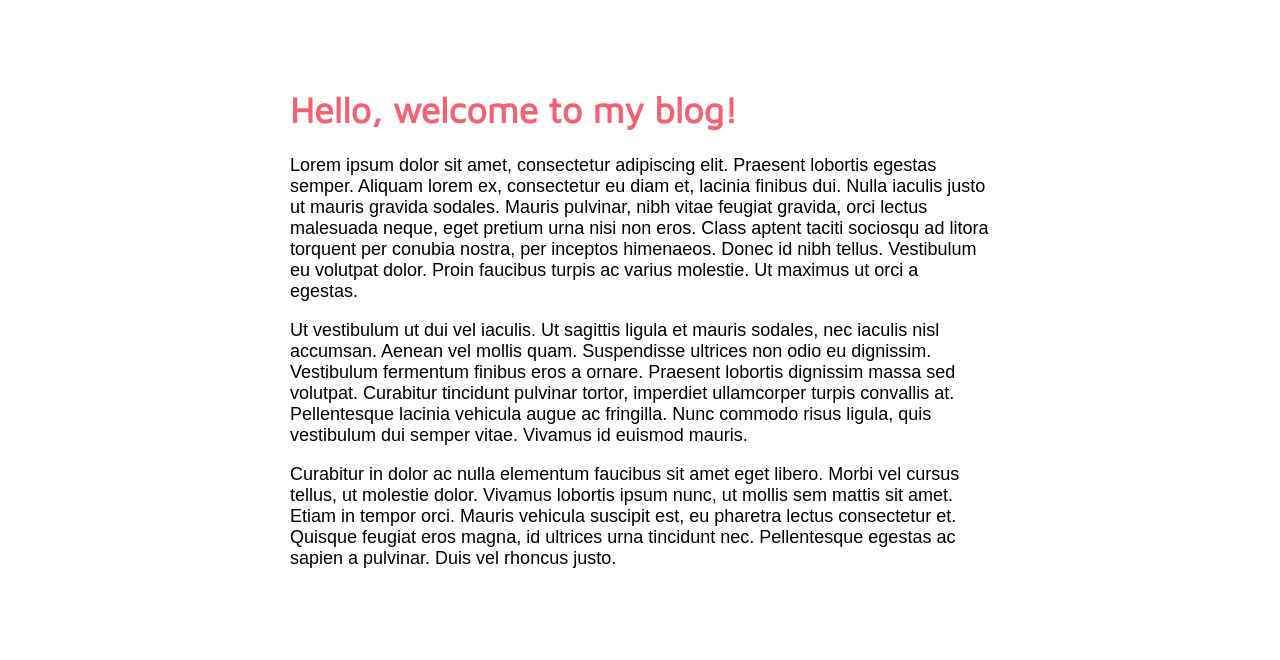
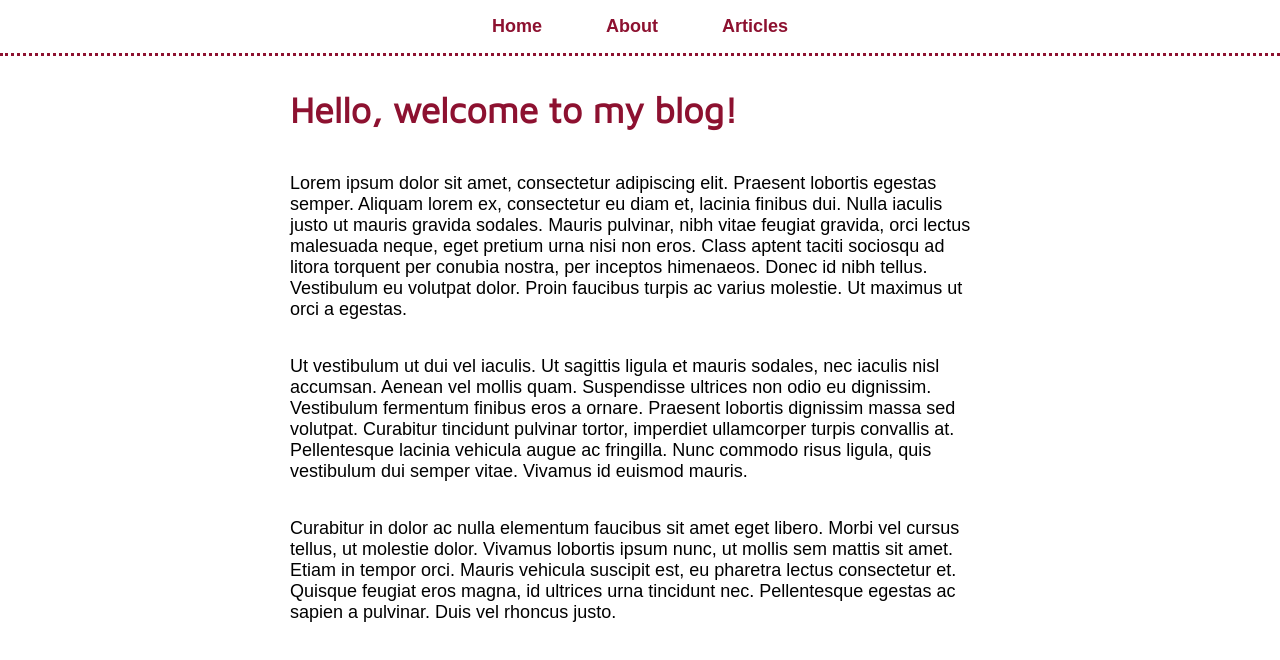
Before and after one commit to sharonay2015/basic-blog, a React (Create React App) app: page / in a window 1280 px wide. Shown: the top 660 px of the page. Built offline with nearby package versions, Linux system fonts and the light colour scheme; a web font is replaced by a local one.

Commit message:
added some basic styling to css file

```diff
--- a/src/App.css
+++ b/src/App.css
@@ -1,4 +1,8 @@
 @import url('https://fonts.googleapis.com/css?family=Maven+Pro|Satisfy|Sulphur+Point&display=swap');
+
+:root {
+  --main-color: #8d1130;
+}
 
 body {
   font-family: 'Sulphur Point', sans-serif;
@@ -8,7 +12,7 @@
 
 h1 {
   font-family: 'Maven Pro', sans-serif;
-  color: rgba(243, 79, 96, 0.89)
+  color: var(--main-color);
 }
 
 /* align content so that it does not span width of the page */
@@ -18,9 +22,83 @@
   padding-top: 64px;
 }
 
+nav {
+  border-bottom: 3px dotted var(--main-color);
+  text-align: center;
+  position: fixed;
+  top: 0;
+  width: 100%;
+  background: white;
+}
 
+nav ul {
+  list-style-type: none;
+  margin: 0;
+  padding: 0;
+}
 
+nav li {
+  display: inline-block;
+  padding-top: 16px;
+  padding-bottom: 16px;
+}
 
+nav a {
+  text-decoration: none;
+  color: var(--main-color);
+  font-weight: bold;
+  padding: 16px 32px;
+}
+
+nav a:hover {
+  background: var(--main-color);
+  color: white;
+}
+
+.article-list-item {
+  text-decoration: none;
+  color: black;
+  padding: 16px 0 0 0;
+}
+
+.article-list-item p {
+  padding-bottom: 32px;
+  border-bottom: 2px solid black;
+}
+
+#add-comment-form {
+  border-bottom: 2px solid black;
+  padding: 16px;
+}
+
+#add-comment-form h3 {
+  margin-bottom: 16px;
+}
+
+#add-comment-form input, textarea {
+  display: block;
+  width: 300px;
+  padding: 8px;
+  border-radius: 8px;
+  font-family: 'Segoe UI', Tahoma, Geneva, Verdana, sans-serif;
+  font-size: 18px;
+  border: 2px solid var(--main-color);
+  margin-bottom: 16px;
+}
+
+#add-comment-form button {
+  width: 320px;
+}
+
+#upvotes-section button, p {
+  display: inline-block;
+  margin-right: 16px;
+}
+
+.comment {
+  border-bottom: 2px solid var(--main-color);
+  padding: 16px;
+}
 
 
 /* .App {
--- a/src/App.js
+++ b/src/App.js
@@ -7,6 +7,7 @@
 import AboutPage from './pages/AboutPage';
 import ArticleList from './pages/ArticleList';
 import ArticlePage from './pages/ArticlePage';
+import Navbar from './Navbar';
 import './App.css';
 
 class App extends Component {
@@ -14,6 +15,7 @@
     return (
       <Router>
         <div className="App">
+          <Navbar />
           <div id="page-body">
             <Route path="/" component={HomePage} exact />
             <Route path="/about" component={AboutPage} />
--- /dev/null
+++ b/src/Navbar.js
@@ -0,0 +1,19 @@
+import React from 'react';
+import { Link } from 'react-router-dom';
+const Navbar = () => (
+  <nav>
+    <ul>
+      <li>
+        <Link to="/">Home</Link>
+      </li>
+      <li>
+        <Link to="/about">About</Link>
+      </li>
+      <li>
+        <Link to="/article-list">Articles</Link>
+      </li>
+    </ul>
+  </nav>
+);
+
+export default Navbar;
```
